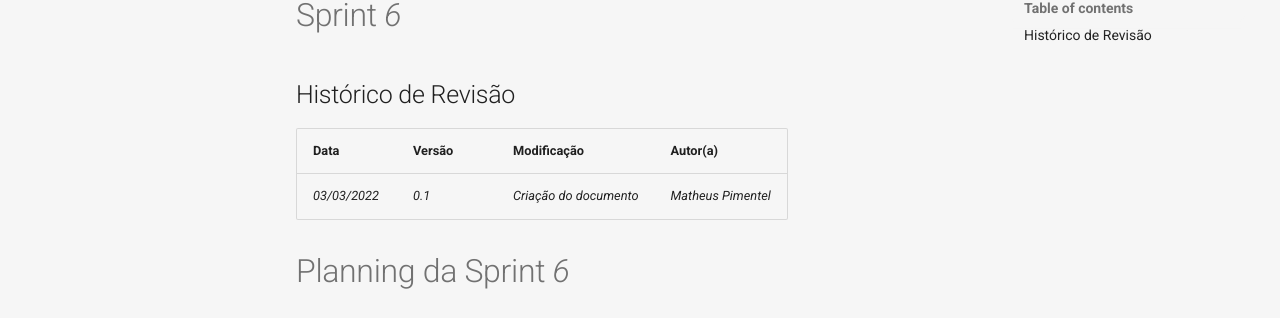
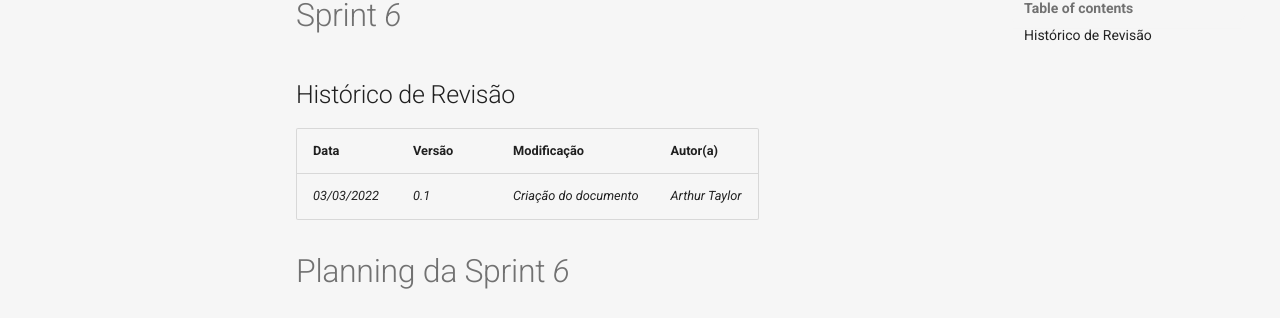
Before and after one commit to fga-eps-mds/2021.2-INDICAA-Wiki, an MkDocs documentation site: the page built from docs/atas/grupo4/sprint6grupo4.md, in a window 1280 px wide and 900 px high. Shown: the part 151-469 px from the top of the window. Built offline with MkDocs 1.6.1 and Material for MkDocs 9.7.7, drawn with Linux system fonts in a browser that asks for light colours; emoji names are drawn with the system emoji font; comment, search, counter and statistics services are not loaded.

Commit message:
:repeat: correção de erro

```diff
--- a/docs/atas/grupo4/sprint6grupo4.md
+++ b/docs/atas/grupo4/sprint6grupo4.md
@@ -9,7 +9,7 @@ Tal layout é apenas um exemplo e pode vir a ser alterado a qualquer momento!
 ## Histórico de Revisão
 | Data | Versão | Modificação | Autor(a) |
 | --- | --- | --- | --- |
-| _03/03/2022_ | _0.1_ | _Criação do documento_ | _Matheus Pimentel_ |
+| _03/03/2022_ | _0.1_ | _Criação do documento_ | _Arthur Taylor_ |
 
 # Planning da Sprint _6_
 - **Período:** _01/03 a 07/03_
```
